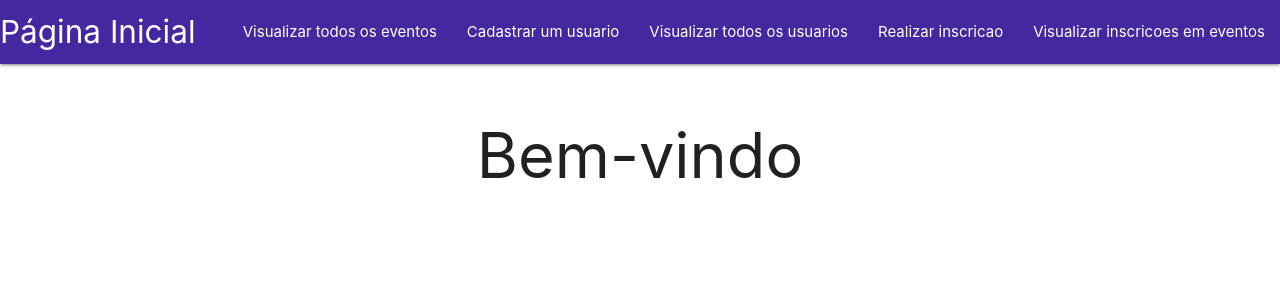
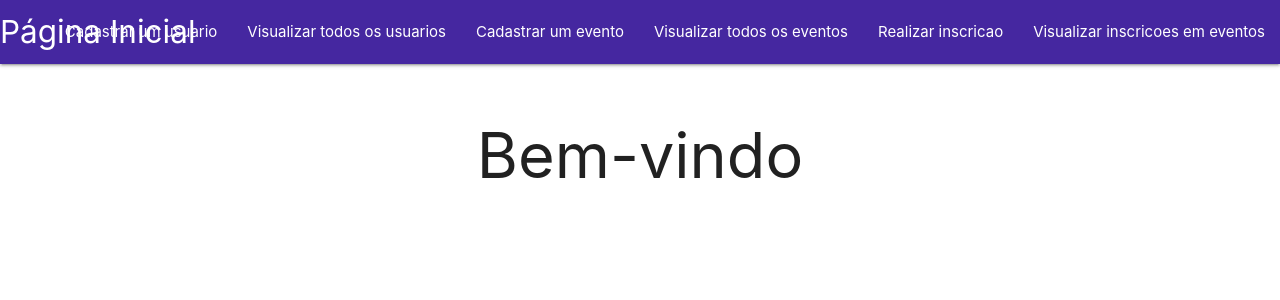
Before and after one commit to notMilhouse/bccusprp-bd1-eventos, a PHP site: page / in a window 1280 px wide. Shown: the top 300 px of the page. Run offline with PHP 8.4, Linux system fonts and the light colour scheme.

Commit message:
minor fixes

```diff
--- a/app/public/view/navbar.php
+++ b/app/public/view/navbar.php
@@ -2,9 +2,10 @@
     <div class="nav-wrapper deep-purple darken-3">
         <a href="http://127.0.0.1/index.php" class="brand-logo">Página Inicial</a>
         <ul id="nav-mobile" class="right hide-on-med-and-down">
-            <li><a href="/view/evento/visualizarTodosEventos.php">Visualizar todos os eventos</a></li>
             <li><a href="/view/usuario/criarUsuario.php">Cadastrar um usuario</a></li>
             <li><a href="/view/usuario/visualizarTodosUsuarios.php">Visualizar todos os usuarios</a></li>
+            <li><a href="/view/evento/criarEvento.php">Cadastrar um evento</a></li>
+            <li><a href="/view/evento/visualizarTodosEventos.php">Visualizar todos os eventos</a></li>
             <li><a href="/view/eventoInscricao/inscricaoEvento.php">Realizar inscricao</a></li>
             <li><a href="/view/eventoInscricao/visualizarTodasInscricoes.php">Visualizar inscricoes em eventos</a></li>
         </ul>
```
